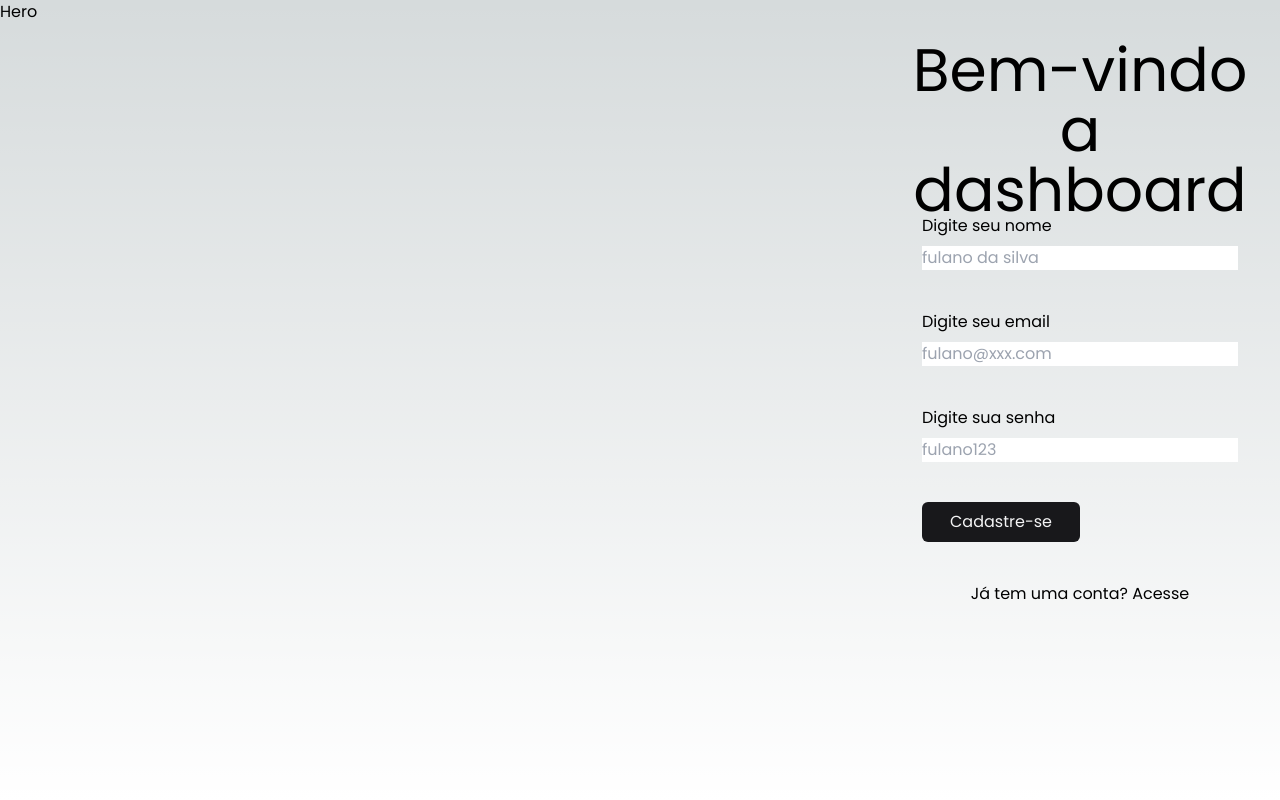
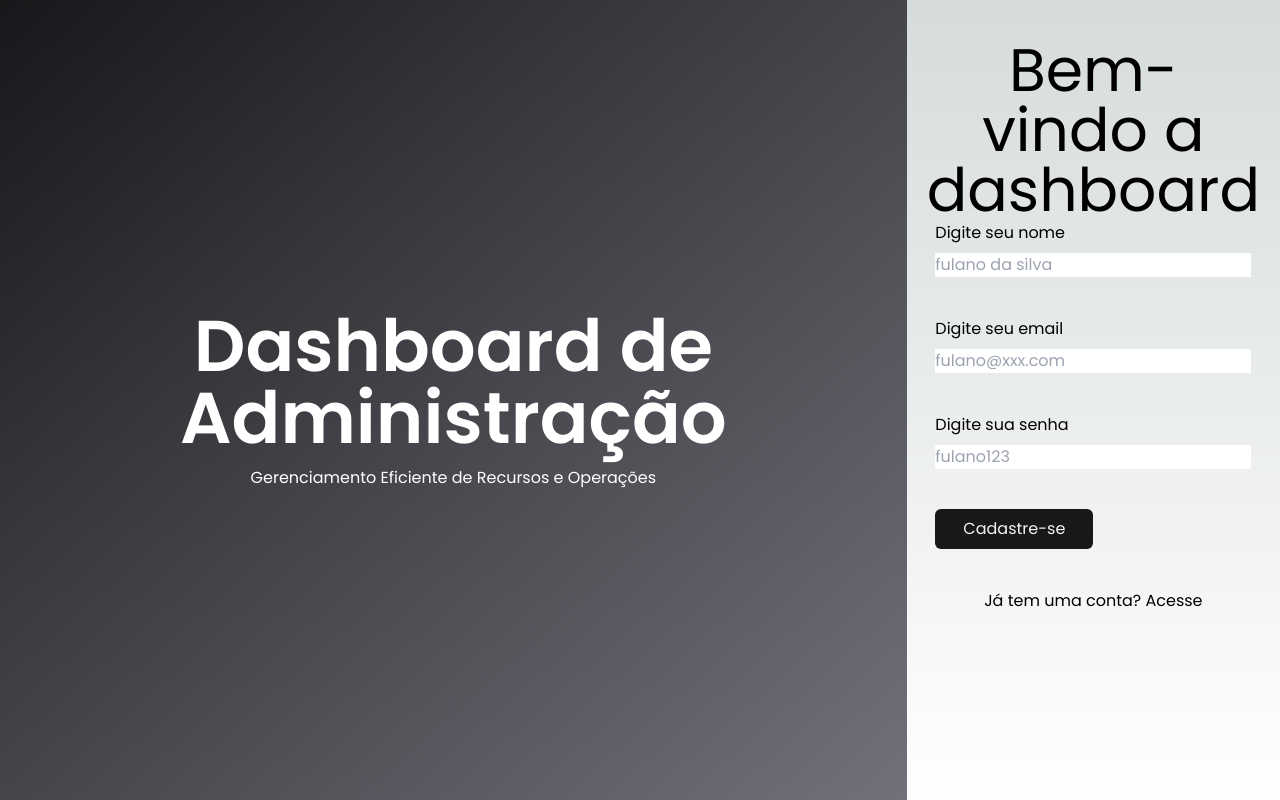
Before and after one commit to AdlerCastro/Admin_Dashboard, a Next.js app: page /Register in a window 1280 px wide. Built offline with nearby package versions, Linux system fonts and the light colour scheme; no server answers.

Commit message:
:lipstick: style: Estilizando o componente Hero

```diff
--- a/src/components/templates/Hero/index.tsx
+++ b/src/components/templates/Hero/index.tsx
@@ -1,7 +1,8 @@
 export default function Hero() {
     return (
-        <div className="flex-1">
-            <h1>Hero</h1>
+        <div className="w-full h-full flex flex-col gap-3 items-center text-center justify-center bg-gradient-to-br from-zinc-900 to-zinc-500 text-white">
+            <h1 className="font-semibold text-5xl md:text-7xl">Dashboard de Administração</h1>
+            <h3>Gerenciamento Eficiente de Recursos e Operações</h3>
         </div>
     )
 }
```
